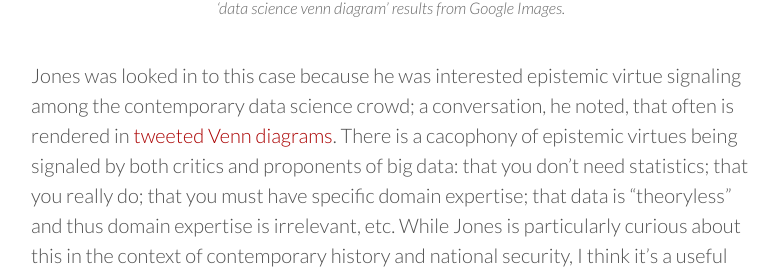
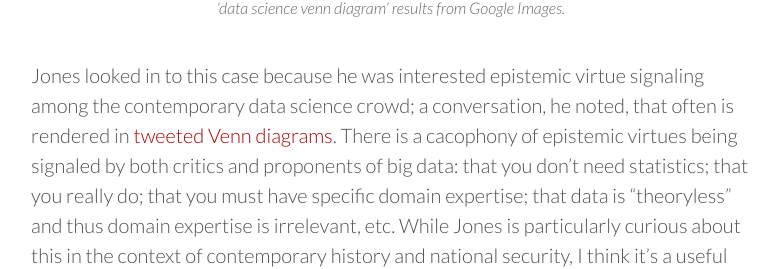
Before and after one commit to mdlincoln/mdlincoln.github.io, a Jekyll site: the page built from _posts/2016-11-23-histories-of-data.md, in a window 1280 px wide and 900 px high, scrolled down 2928 px, cut to the strip 197-466 px from the top of the window. Shown: the whole strip, without its empty margins (249-1028 px from the left). Built offline with Jekyll 4.4.1, drawn with Linux system fonts in a browser that asks for light colours; nearby versions of some CDN libraries; comment, search, counter and statistics services are not loaded.

Commit message:
typo fix

```diff
--- a/_posts/2016-11-23-histories-of-data.md
+++ b/_posts/2016-11-23-histories-of-data.md
@@ -31,7 +31,7 @@ These indices were, in turn, augmented by compiled reports in which cases (medic
 What made Mendelsohn's talk particularly interesting was his many examples in which a kind of early modern "crowdsourcing" -- be it individuals delivering self-created documents to the court, or scientists contributing small notes to a journal --- drove the construction of these databases.
 The organization and use of these troves may certainly have been state-run, but the collection was not as top-down as we may have assumed.
 
-{% include figure.html src="http://blog.constitutioncenter.org/wp-content/uploads/2011/08/SSN-ring.jpg" caption="1938 advertisement for an SSN-engraved ring. [Image Source](http://blog.constitutioncenter.org/2011/08/happy-birthday-social-security/)" %}
+{% include figure.html src="http://blog.constitutioncenter.org/wp-content/uploads/2011/08/SSN-ring.jpg" caption="1938 advertisement for an SSN-engraved ring. [Image Source](http://blog.constitutioncenter.org/2011/08/happy-birthday-social-security/)." %}
 
 Sarah Igo discussed the surprising history of the Social Security Number.
 While today we are cautioned to guard the number carefully from identity theft, the first decades of the SSN were quite different.
@@ -49,7 +49,7 @@ What use was the model if an analyst couldn't express, in real terms, why it mad
 
 {% include figure.html src="/assets/images-display/data_science_venn_diagram.png" caption="'data science venn diagram' results from Google Images." %}
 
-Jones was looked in to this case because he was interested epistemic virtue signaling among the contemporary data science crowd; a conversation, he noted, that often is rendered in [tweeted Venn diagrams](https://www.google.com/search?q=data+science+venn+diagram).
+Jones looked in to this case because he was interested epistemic virtue signaling among the contemporary data science crowd; a conversation, he noted, that often is rendered in [tweeted Venn diagrams](https://www.google.com/search?q=data+science+venn+diagram).
 There is a cacophony of epistemic virtues being signaled by both critics and proponents of big data: that you don't need statistics; that you really do; that you must have specific domain expertise; that data is "theoryless" and thus domain expertise is irrelevant, etc.
 While Jones is particularly curious about this in the context of contemporary history and national security, I think it's a useful reminder for us in the digital humanities that some of the best critiques of data are actually being taken up in data science circles, and, as Ted Underwood frequently reiterates, that [statistics has its own historiography](https://doi.org/10.1177/2053951715602494) which humanists ignore at our own peril.
 
```
